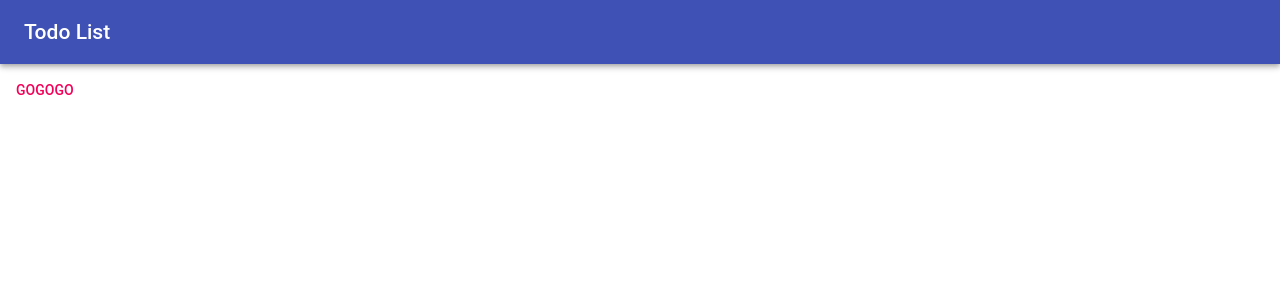
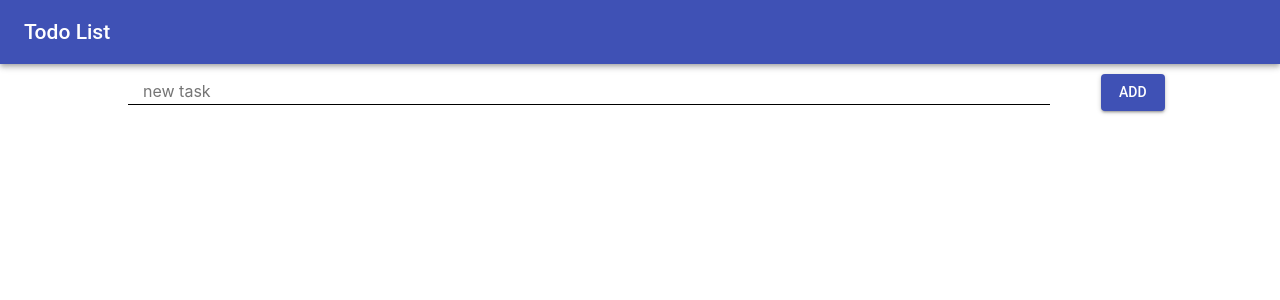
Before and after one commit to Bushuo/react-todolist, a React (Create React App) app: page / in a window 1280 px wide. Shown: the top 300 px of the page. Built offline with nearby package versions, Linux system fonts and the light colour scheme.

Commit message:
adding tasks works

```diff
--- a/public/index.html
+++ b/public/index.html
@@ -5,11 +5,6 @@
     <link rel="shortcut icon" href="%PUBLIC_URL%/favicon.ico">
     <meta name="viewport" content="width=device-width, initial-scale=1, shrink-to-fit=no">
     <meta name="theme-color" content="#000000">
-    <!--
-      manifest.json provides metadata used when your web app is added to the
-      homescreen on Android. See https://developers.google.com/web/fundamentals/web-app-manifest/
-    -->
-    <link rel="manifest" href="%PUBLIC_URL%/manifest.json">
     <!--
       Notice the use of %PUBLIC_URL% in the tags above.
       It will be replaced with the URL of the `public` folder during the build.
@@ -19,7 +14,7 @@
       work correctly both with client-side routing and a non-root public URL.
       Learn how to configure a non-root public URL by running `npm run build`.
     -->
-    <title>React App</title>
+    <title>React Todo List</title>
   </head>
   <body>
     <noscript>
--- a/src/App.css
+++ b/src/App.css
@@ -2,31 +2,47 @@
   text-align: center;
 }
 
-.App-logo {
-  animation: App-logo-spin infinite 20s linear;
-  height: 40vmin;
+.input__container {
+  width: 80%;
+  margin-top: 10px;
+  margin-left: 10%;
 }
 
-.App-header {
-  background-color: #282c34;
-  min-height: 100vh;
-  display: flex;
-  flex-direction: column;
-  align-items: center;
-  justify-content: center;
-  font-size: calc(10px + 2vmin);
-  color: white;
+.input__text {
+  width: 90%;
+  border: none;
+  border-bottom: solid 1px;
+  border-color: black;
+  padding-left: 15px;
 }
 
-.App-link {
-  color: #61dafb;
+.input__btn__cont {
+  margin-left: 5%;
+  width: 5%;
+  display: inline-block;
 }
 
-@keyframes App-logo-spin {
-  from {
-    transform: rotate(0deg);
-  }
-  to {
-    transform: rotate(360deg);
-  }
+.task__container {
+  outline: solid 1px lightgrey;
+  width: 80%;
+  margin-left: 10%;
+  margin-top: 10px;
 }
+
+.task__description {
+  width: 80%;
+  display: inline-block;
+}
+
+.task__controls {
+  display: inline-block;
+  width: 10%;
+}
+
+.task__size {
+  display: inline-block;
+}
+
+.task__btn--del {
+  color: aliceblue;
+}
--- a/src/App.js
+++ b/src/App.js
@@ -1,14 +1,69 @@
 import React, { Component } from "react";
-import Task from "./components/task";
 import NavBar from "./components/navbar";
+import Button from "@material-ui/core/Button";
+import TaskList from "./components/taskList";
 import "./App.css";
 
+
+
 class App extends Component {
+	constructor(props) {
+		super(props);
+
+		this.state = {
+			open: [],
+		}
+
+		this.addTask = this.addTask.bind(this);
+	}
+
+	addTask(e) {
+		e.preventDefault();
+		let newTask;
+		if(this._inputElement.value !== "") {
+			newTask = {
+				text: this._inputElement.value,
+				key: Date.now(),
+			}
+
+			// prevState gives back the state just before the function calls
+			// with the concat function we make a new array and add newTask
+			// so no data is mutated
+			this.setState((prevState) => {
+					return {
+						open: prevState.open.concat(newTask),
+					}
+				}
+			);
+		}
+
+		this._inputElement.value = "";
+	}
+
 	render() {
+
 		return (
-      <div>
+			<div className="App">
 				<NavBar />
-        <Task />
+				<form className="input__container" onSubmit={this.addTask}>
+					<input
+						className="input__text"
+						ref={(a) => this._inputElement = a}
+						placeholder="new task"
+					/>
+					<div className="input__btn__cont">
+						<Button
+							className="input__btn--add"
+							type="submit"
+							children=""
+							variant="contained"
+							color="primary"
+						>
+							add
+						</Button>
+					</div>
+				</form>
+				<TaskList entries={this.state.open}></TaskList>
 		  	</div>
 	  	);
   	}
--- a/src/components/task.jsx
+++ b/src/components/task.jsx
@@ -1,12 +1,55 @@
-import React from "react";
+import React, {Component} from "react";
+import { Checkbox } from "@material-ui/core";
 import Button from "@material-ui/core/Button";
+import Radio from '@material-ui/core/Radio';
 
-const Task = () => {
-  return (
-    <div className="m-2">
-      <Button color="secondary">GOGOGO</Button>
-    </div>
-  );
+class Task extends Component {
+	constructor(props) {
+		super(props);
+		this.state = {
+			selectedRadio: 'radio3',
+		}
+	}
+
+	handleSelectionChange(changeEvent) {
+		this.setState({
+			selectedRadio: changeEvent.target.value,
+		});
+	}
+
+	render() {
+		return (
+			<div className="task__container" id={this.props.id}>
+				<div className="task__size">
+					<Radio
+						className="task__radio--B"
+						color="default" value="radio1"
+						checked={this.state.selectedRadio === 'radio1'}
+						onChange={this.handleSelectionChange.bind(this)}
+					/>
+					<Radio
+						className="task__radio--M"
+						color="default" value="radio2"
+						checked={this.state.selectedRadio === 'radio2'}
+						onChange={this.handleSelectionChange.bind(this)}
+					/>
+					<Radio
+						className="task__radio--S"
+						color="default" value="radio3"
+						checked={this.state.selectedRadio === 'radio3'}
+						onChange={this.handleSelectionChange.bind(this)}
+					/>
+				</div>
+
+				<div className="task__description">{this.props.text}</div>
+
+				<div className="task__controls">
+					<Checkbox className="task__btn--done" color="primary"></Checkbox>
+					<Button className="task__btn--del" children="" variant="contained" color="primary">del</Button>
+				</div>
+			</div>
+		);
+	}
 };
 
 export default Task;
--- /dev/null
+++ b/src/components/taskList.jsx
@@ -0,0 +1,20 @@
+import React, {Component} from "react";
+import Task from "./task";
+
+class TaskList extends Component {
+    createTasks(task) {
+        return <Task key={task.key} text={task.text}></Task>
+    }
+    render() {
+        let todoEntries = this.props.entries;
+        let listItems = todoEntries.map(this.createTasks);
+
+        return (
+            <div>
+                {listItems}
+            </div>
+        );
+    }
+}
+
+export default TaskList;
--- a/src/index.js
+++ b/src/index.js
@@ -4,7 +4,6 @@ import "./index.css";
 import App from "./App";
 import * as serviceWorker from "./serviceWorker";
 import "bootstrap/dist/css/bootstrap.css";
-import Task from "./components/task";
 
 ReactDOM.render(<App />, document.getElementById("root"));
 
```
Also changed, not shown: public/manifest.json (deleted), src/components/navbar.jsx (indentation only), 2 other files (tests, documents, lock files or other folders). Lines whose indentation alone changed are shown as unchanged.
